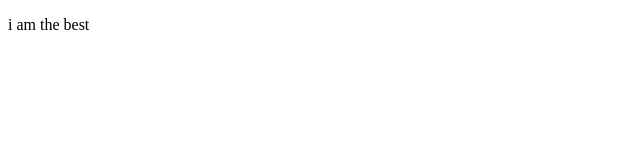
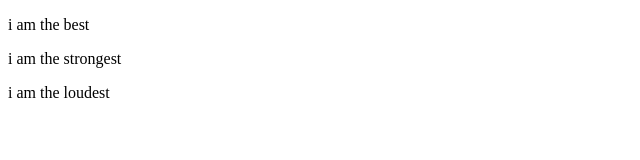
Before and after one commit to wes25439/test-4, a plain HTML site: page index.html in a window 1280 px wide. Shown: the whole page, without its empty margins (0-640 px from the left). Drawn offline with Linux system fonts and the light colour scheme.

Commit message:
THIS IS THE SECOND EDIT ON THE FILE

```diff
--- a/index.html
+++ b/index.html
@@ -7,5 +7,7 @@
 </head>
 <body>
 <p>i am the best</p>
+<p>i am the strongest </p>
+<p>i am the loudest</p>
 </body>
 </html>
```
